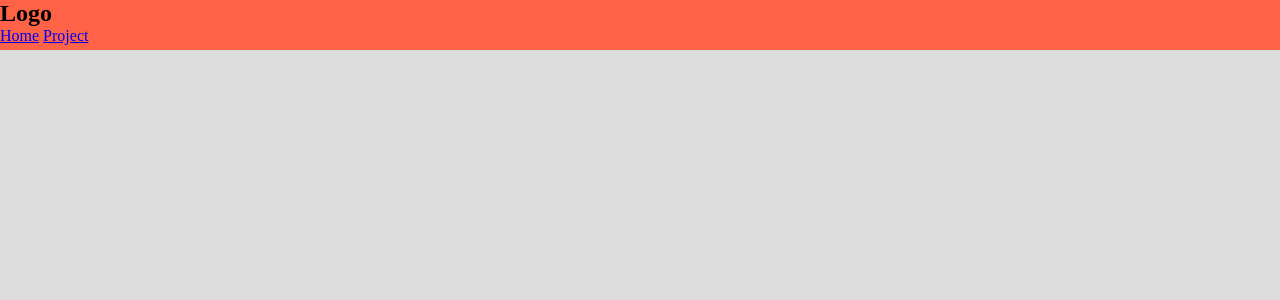
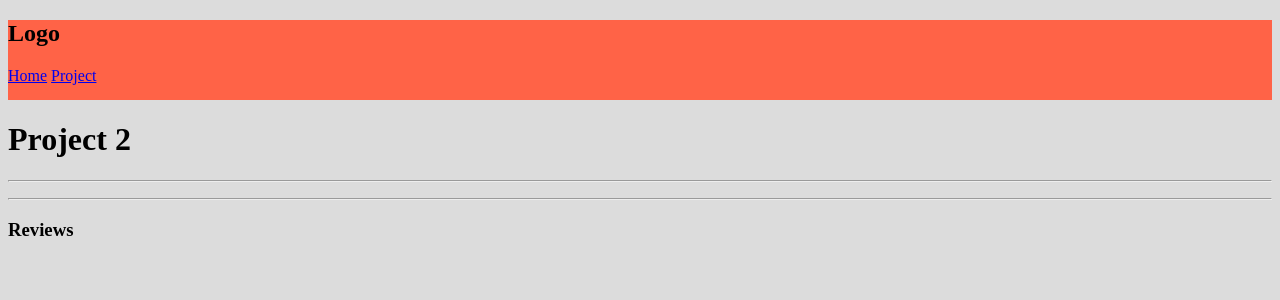
Before and after one commit to Mahmud-Alam/devsearchlive, a Django app: page /project/3fc130fc-91c9-4d92-8866-b9b17b15cac8/ in a window 1280 px wide. Shown: the top 300 px of the page. Run offline with Django 3.2, Linux system fonts and the light colour scheme; data comes from the database, SQL or seed files in the repository; both versions use the stored data as it was after the commit.

Commit message:
session #2 completed

```diff
--- a/projects/templates/projects/projects.html
+++ b/projects/templates/projects/projects.html
@@ -26,7 +26,7 @@
     <table>
         <thead>
             <tr>
-                <th>Id</th>
+                <!-- <th>Id</th> -->
                 <th>Title</th>
                 <th>Description</th>
             </tr>
@@ -34,8 +34,8 @@
         <tbody>
             {% for i in projects %}
             <tr>
-                <td>{{i.id}}</td>
-                <td>{{i.title}}{%if i.topRated%}<strong> [TOP RATED] </strong>{%endif%}</td>
+                <!-- <td>{{i.id}}</td> -->
+                <td><a href="{% url 'project' i.id %}">{{i.title}}{%if i.topRated%}<strong> [TOP RATED] </strong>{%endif%}</a></td>
                 <td>{{i.description}}</td>
             </tr>
             {%endfor%}
--- a/projects/templates/projects/single-project.html
+++ b/projects/templates/projects/single-project.html
@@ -11,7 +11,16 @@
 
     {% block content%}
     <h1>{{project.title}}</h1>
+    {%for i in tags%}
+        <span class="tags" style="border: 1px solid grey; padding: 10px 20px; margin: 10px;">{{i}}</span>
+    {%endfor%}
+    <hr>
     <p>{{project.description}}</p>
+    <hr>
+    <h3>Reviews</h3>
+    {% for i in reviews %}
+        <p>{{i.body}}</p>
+    {%endfor%}
     {% endblock content%}
 </body>
 </html>
--- a/projects/urls.py
+++ b/projects/urls.py
@@ -5,5 +5,5 @@ urlpatterns = [
     #path('',views.home),
     #path('projects/',views.projects),
     path('',views.projects),
-    path('project/<str:pk>/',views.project),
+    path('project/<str:pk>/',views.project, name='project'),
 ]
--- a/projects/views.py
+++ b/projects/views.py
@@ -1,5 +1,6 @@
 from django.shortcuts import render
 from django.http import HttpResponse
+from .models import Project
 
 projectsList = [
     {
@@ -25,26 +26,44 @@ projectsList = [
 def home(request):
     return HttpResponse("Welcome to Mahmud Alam's website!")
 
-# def projects(request):
+#1 def projects(request):
 #     return HttpResponse('This is our projects page')
 
+#2 def projects(request):
+#     #name = 'Mahmud Alam'
+#     #age  = 22
+#     #context = {'name':name,'age':age}
+#     context = {'projects':projectsList}
+#     return render(request, 'projects/projects.html',context)
+
 def projects(request):
-    #name = 'Mahmud Alam'
-    #age  = 22
-    #context = {'name':name,'age':age}
-    context = {'projects':projectsList}
+    projects = Project.objects.all()
+    #print('PROJECT:',projects)
+    context = {'projects':projects}
     return render(request, 'projects/projects.html',context)
 
 
-#def project(request,pk):
+
+
+# def project(request,pk):
 #    return HttpResponse('Project page: '+str(pk))
 
 #def project(request,pk):
 #    return render(request, 'projects/single-project.html')
 
+# def project(request, pk):
+#     projectObject = None
+#     for i in projectsList:
+#         if i['id'] == pk:
+#             projectObject = i
+#     return render(request, 'projects/single-project.html',{'project':projectObject})
+
+
 def project(request, pk):
-    projectObject = None
-    for i in projectsList:
-        if i['id'] == pk:
-            projectObject = i
-    return render(request, 'projects/single-project.html',{'project':projectObject})
+    projectObj = Project.objects.get(id=pk)
+    # new added line tags
+    #tags = projectObj.tags.all()
+    #reviews = projectObj.review_set.all()
+    #context = {'project':projectObj, 'tags':tags,'reviews':reviews}
+    context = {'project':projectObj}
+    return render(request, 'projects/single-project.html',context)
--- a/templates/navbar.html
+++ b/templates/navbar.html
@@ -6,13 +6,10 @@
     <meta name="viewport" content="width=device-width, initial-scale=1.0">
     <title>Document</title>
     <style>
-        *{
-            padding: 0;
-            margin: 0;
-        }
+
         div{
             background-color: tomato;
-            height: 50px;
+            height: 80px;
             width: 100%;
         }
     </style>
```
Also changed, not shown: db.sqlite3.
